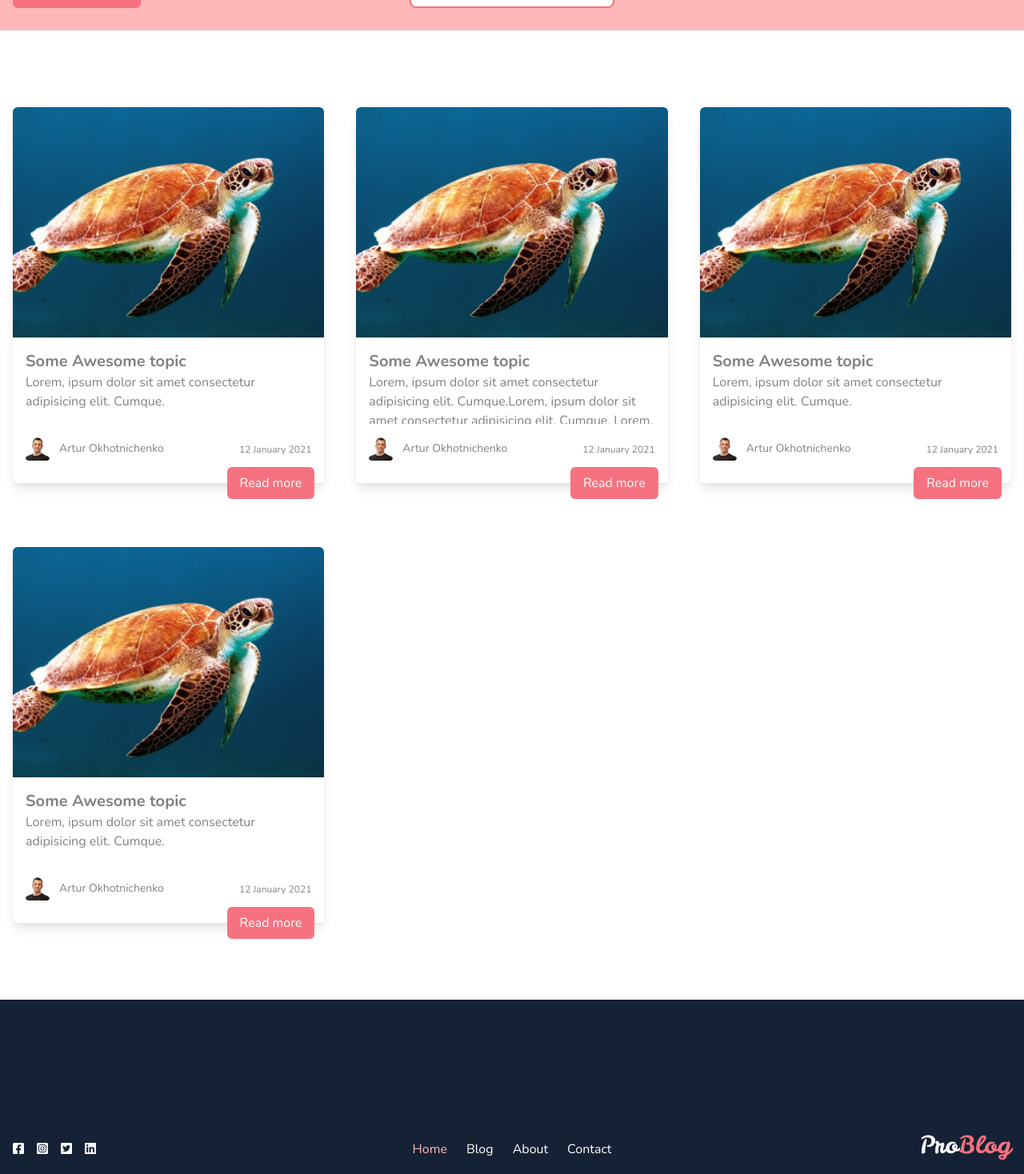
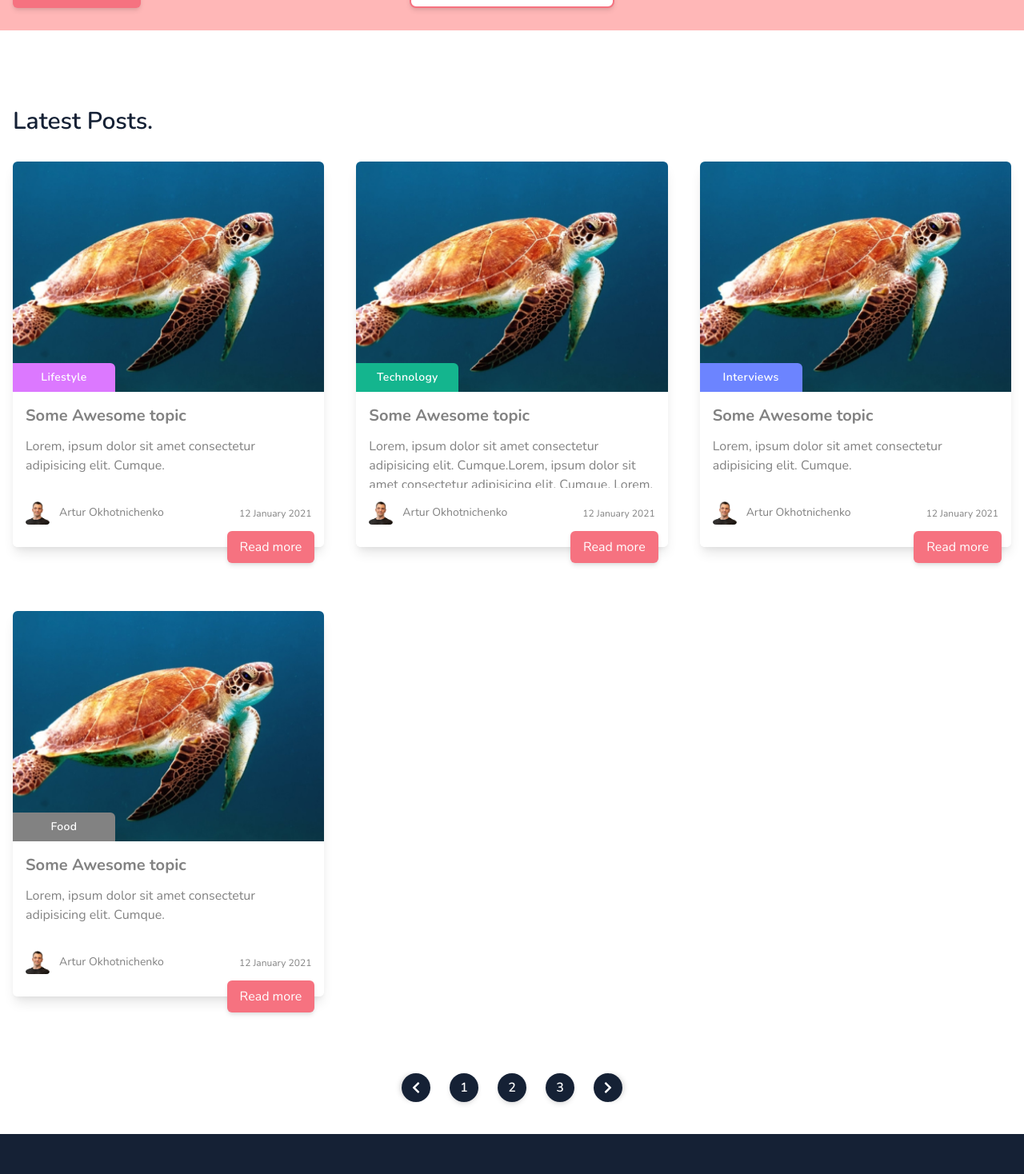
Before and after one commit to ohotnikarturik/nextjs-pro-blog, a Next.js app: page / in a window 1280 px wide. Shown: the part 922-2390 px from the top of the page at 80% size. Built offline with nearby package versions, Linux system fonts and the light colour scheme.

Commit message:
add pagination, badge, title comps

```diff
--- a/components/Badge.tsx
+++ b/components/Badge.tsx
@@ -1,12 +1,13 @@
-const BadgeItems = [
-  { id: 1, category: 'Lifestyle', colour: 'purple' },
-  { id: 2, category: 'Technology', colour: 'green' },
-  { id: 3, category: 'Interviews', colour: 'blue' },
-  { id: 4, category: 'Food', colour: 'yellowe' },
-]
+import { BadgeProps } from '../interfaces/index'
 
-const Badge = () => {
-  return <div></div>
+const Badge = ({ label, colour }: BadgeProps) => {
+  return (
+    <div
+      className={`text-center tracking-wide w-32 py-2 px-5 inline-block rounded-tr-md text-sm font-semibold text-primary-white bg-primary-${colour}`}
+    >
+      {label}
+    </div>
+  )
 }
 
 export default Badge
--- a/components/Button.tsx
+++ b/components/Button.tsx
@@ -7,7 +7,7 @@ const Button = ({ label, path, onClick }: ButtonProps) => {
     <Link href={path}>
       <button
         onClick={onClick}
-        className="flex focus:outline-none items-center py-2 px-4 bg-primary-red hover:bg-primary-crimson transition ease-in duration-200 text-primary-white rounded-md font-medium"
+        className="focus:outline-none py-2 px-4 bg-primary-red hover:bg-primary-crimson transition ease-in duration-200 text-primary-white rounded-md shadow-md font-medium"
       >
         {label}
       </button>
--- a/components/ButtonDropDown.tsx
+++ /dev/null
@@ -1,15 +0,0 @@
-import { FontAwesomeIcon } from '@fortawesome/react-fontawesome'
-
-const ButtonDropDown = () => {
-  return (
-    <button className="inline-flex focus:outline-none items-center py-2 px-4 bg-primary-red hover:bg-primary-crimson transition ease-in duration-200 text-primary-white rounded-md font-bold">
-      Category
-      <div className="ml-2">
-        <FontAwesomeIcon width={15} icon={'chevron-down'} />
-        <FontAwesomeIcon width={15} icon={'coffee'} />
-      </div>
-    </button>
-  )
-}
-
-export default ButtonDropDown
--- a/components/ButtonDropDownMenu.tsx
+++ b/components/ButtonDropDownMenu.tsx
@@ -10,7 +10,7 @@ const ButtonDropDownMenu = ({
   return (
     <button
       onClick={onClick}
-      className="flex justify-between focus:outline-none focus:bg-primary-crimson items-center w-40 py-2 px-4 bg-primary-red hover:bg-primary-crimson transition ease-in duration-200 text-primary-white rounded-md font-medium"
+      className="flex justify-between shadow-md focus:outline-none focus:bg-primary-crimson items-center w-40 py-2 px-4 bg-primary-red hover:bg-primary-crimson transition ease-in duration-200 text-primary-white rounded-md font-medium"
     >
       {label}
       <div className={`ml-2 ${isMenuOpen ? 'transform rotate-180' : null}`}>
--- a/components/CardList.tsx
+++ b/components/CardList.tsx
@@ -1,4 +1,5 @@
 import Image from 'next/image'
+import Badge from './Badge'
 import Button from './Button'
 import Subtitle from './Subtitle'
 
@@ -12,6 +13,8 @@ const cardList = [
     authorImg: '/profile.png',
     authorName: 'Artur Okhotnichenko',
     date: '12 January 2021',
+    badgeColor: 'purple',
+    category: 'Lifestyle',
   },
   {
     id: 2,
@@ -22,6 +25,8 @@ const cardList = [
     authorImg: '/profile.png',
     authorName: 'Artur Okhotnichenko',
     date: '12 January 2021',
+    badgeColor: 'green',
+    category: 'Technology',
   },
   {
     id: 3,
@@ -32,6 +37,8 @@ const cardList = [
     authorImg: '/profile.png',
     authorName: 'Artur Okhotnichenko',
     date: '12 January 2021',
+    badgeColor: 'blue',
+    category: 'Interviews',
   },
   {
     id: 4,
@@ -42,6 +49,8 @@ const cardList = [
     authorImg: '/profile.png',
     authorName: 'Artur Okhotnichenko',
     date: '12 January 2021',
+    badgeColor: 'gray',
+    category: 'Food',
   },
 ]
 
@@ -54,7 +63,7 @@ const CardList = () => {
           key={item.id}
         >
           <div className=" bg-primary-white overflow-hidden rounded-md">
-            <div className="h-1/2">
+            <div className="h-1/2 relative">
               <Image
                 src={item.postImg}
                 layout="responsive"
@@ -63,11 +72,14 @@ const CardList = () => {
                 quality={100}
                 alt="Post image"
               />
+              <div className="absolute left-0 bottom-0">
+                <Badge colour={item.badgeColor} label={item.category} />
+              </div>
             </div>
             <div className="h-1/2 px-4 pt-4 pb-7">
               <div className="h-full">
                 <Subtitle cardStyle label={item.title} />
-                <div className="h-16 max-h-16 overflow-scroll">
+                <div className="h-16 mt-3 max-h-16 overflow-scroll">
                   <span>{item.textContent}</span>
                 </div>
               </div>
@@ -86,7 +98,7 @@ const CardList = () => {
                   </span>
                 </div>
                 <div>
-                  <span className="text-xs">{item.date}</span>
+                  <span className="text-xs font-medium">{item.date}</span>
                 </div>
               </div>
             </div>
--- a/components/NavBar.tsx
+++ b/components/NavBar.tsx
@@ -27,7 +27,7 @@ const NavBar = ({ footerStyle }: NavBarProps) => {
                     footerStyle ? 'none' : 'crimson'
                   } text-primary-${footerStyle ? 'pink' : 'crimson'}`
                 } border-b-2 border-transparent text-primary-${
-                  footerStyle ? 'white' : 'black'
+                  footerStyle ? 'white' : 'red'
                 } font-${footerStyle ? 'light' : 'medium'} text-${
                   footerStyle ? 'base' : 'lg'
                 } hover:text-primary-${
--- /dev/null
+++ b/components/Pagination.tsx
@@ -0,0 +1,39 @@
+import Link from 'next/link'
+import { FontAwesomeIcon } from '@fortawesome/react-fontawesome'
+
+const paginationList = [
+  { id: 1, path: '/' },
+  { id: 2, path: '/' },
+  { id: 3, path: '/' },
+]
+
+const Pagination = () => {
+  return (
+    <div className="flex">
+      <Link href="#">
+        <a className="hover:bg-primary-crimson shadow-md transition ease-in duration-200 cursor-pointer transform rotate-90 flex items-center justify-center w-9 h-9 bg-primary-black font-semibold text-primary-white rounded-full mx-3">
+          <FontAwesomeIcon width={15} icon={'chevron-down'} />
+        </a>
+      </Link>
+      <ul className="flex">
+        {paginationList.map((item) => (
+          <li
+            key={item.id}
+            className="hover:bg-primary-crimson shadow-md transition ease-in duration-200 cursor-pointer flex items-center justify-center w-9 h-9 bg-primary-black font-semibold text-primary-white rounded-full mx-3"
+          >
+            <Link href={item.path}>
+              <a>{item.id}</a>
+            </Link>
+          </li>
+        ))}
+      </ul>
+      <Link href="#">
+        <a className="hover:bg-primary-crimson shadow-md transition ease-in duration-200 cursor-pointer transform -rotate-90 flex items-center justify-center w-9 h-9 bg-primary-black font-semibold text-primary-white rounded-full mx-3">
+          <FontAwesomeIcon width={15} icon={'chevron-down'} />
+        </a>
+      </Link>
+    </div>
+  )
+}
+
+export default Pagination
--- a/components/SearchInput.tsx
+++ b/components/SearchInput.tsx
@@ -12,7 +12,7 @@ const SearchInput = () => {
   return (
     <form className="relative w-64">
       <input
-        className=" placeholder-primary-red font-semibold border-2 text-primary-crimson border-primary-red bg-white h-10 pl-4 pr-9 focus:border-primary-crimson rounded-lg text-sm focus:outline-none w-full transition ease-in duration-200"
+        className=" placeholder-primary-red shadow-md font-semibold border-2 text-primary-crimson border-primary-red bg-white h-10 pl-4 pr-9 focus:border-primary-crimson rounded-lg text-sm focus:outline-none w-full transition ease-in duration-200"
         type="text"
         placeholder="Search Post by Title..."
         name="search"
--- a/components/Title.tsx
+++ b/components/Title.tsx
@@ -2,8 +2,10 @@ import React from 'react'
 
 import { TitleProps } from '../interfaces/index'
 
-const Title = () => {
-  return <div></div>
+const Title = ({ label }: TitleProps) => {
+  return (
+    <div className="font-semibold text-3xl text-primary-black">{label}</div>
+  )
 }
 
 export default Title
--- a/interfaces/index.ts
+++ b/interfaces/index.ts
@@ -15,3 +15,7 @@ export interface SubtitleProps {
   label: string
   cardStyle?: boolean
 }
+export interface BadgeProps {
+  label: string
+  colour: string
+}
--- a/pages/index.tsx
+++ b/pages/index.tsx
@@ -6,6 +6,8 @@ import Subtitle from '../components/Subtitle'
 import SocialItems from '../components/SocialItems'
 import SearchFilterSortPanel from '../components/SearchFilterSortPanel'
 import CardList from '../components/CardList'
+import Pagination from '../components/Pagination'
+import Title from '../components/Title'
 
 export default function Home() {
   return (
@@ -39,7 +41,7 @@ export default function Home() {
                 height={600}
               />
             </div>
-            <div className="invisible md:visible absolute z-0 top-1/3 right-0">
+            <div className="invisible md:visible absolute z-0 top-20 right-0">
               <Image src="/shape-1.svg" alt="Shape" width={600} height={600} />
             </div>
           </div>
@@ -50,12 +52,18 @@ export default function Home() {
       </section>
       <section className="min-h-screen relative">
         <div className="bg-primary-pink sticky top-0 z-50">
-          <div className="container">
+          <div className="container relative">
             <SearchFilterSortPanel />
           </div>
         </div>
         <div className="container my-24">
+          <div className="mb-8">
+            <Title label="Latest Posts." />
+          </div>
           <CardList />
+        </div>
+        <div className="container mb-10 flex justify-center">
+          <Pagination />
         </div>
       </section>
     </div>
--- a/tailwind.config.js
+++ b/tailwind.config.js
@@ -13,6 +13,9 @@ module.exports = {
           purple: '#DC78FF',
           crimson: '#DC143C',
           silver: '#F0F0F0',
+          green: '#14B58E',
+          blue: '#6C84FF',
+          orange: '#FF9254',
         },
       },
       fontFamily: {
```
